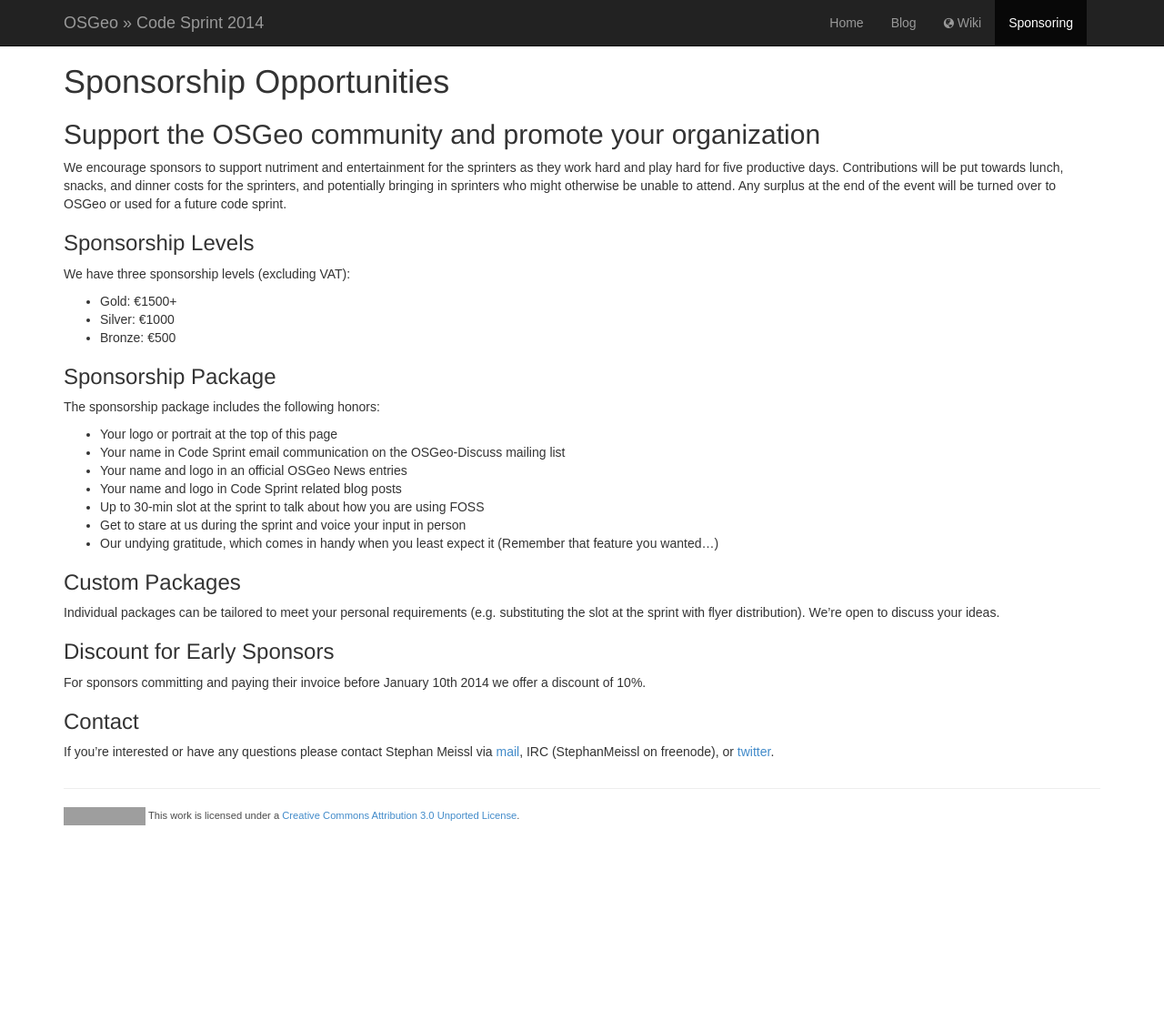
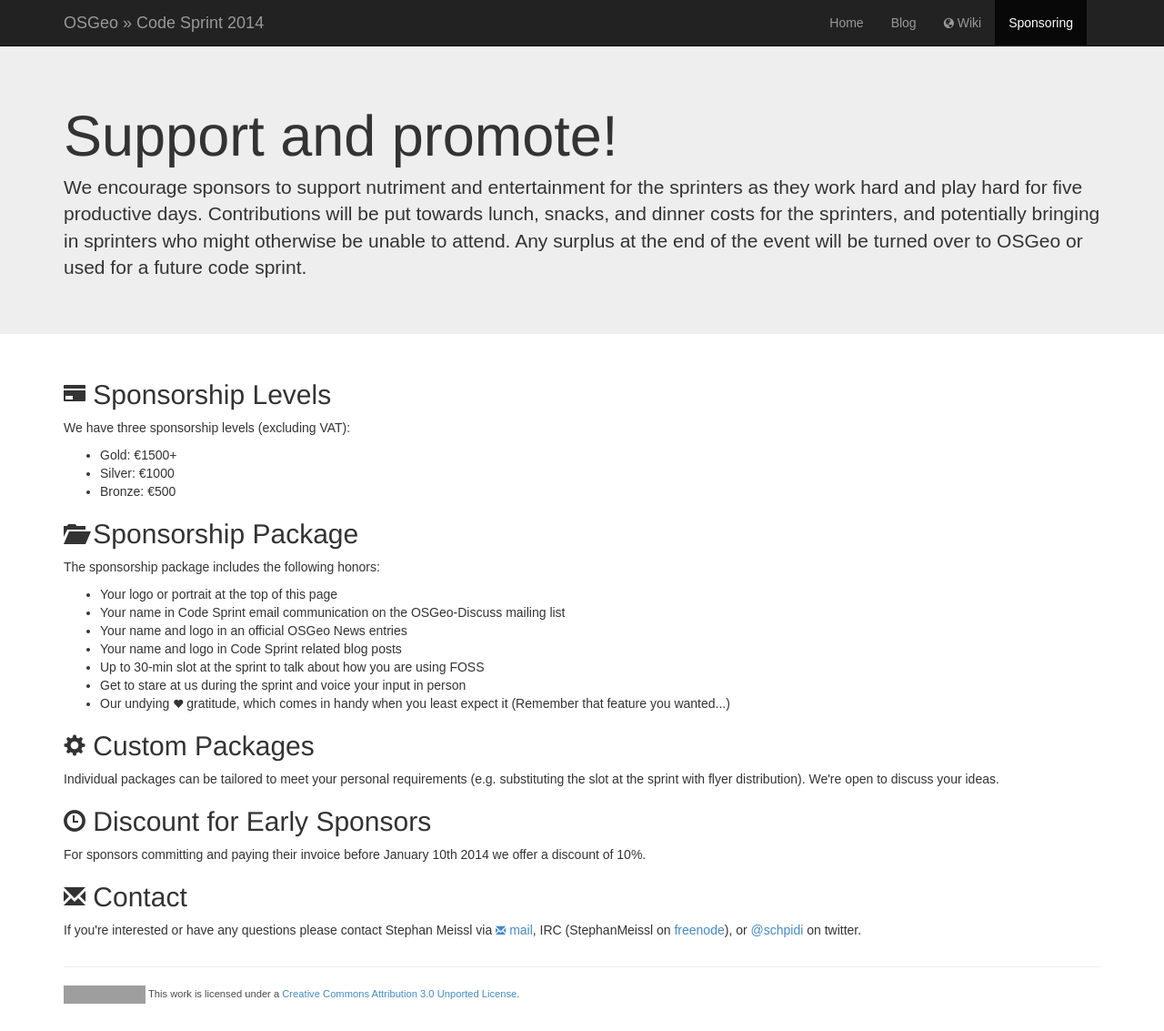
Before and after one commit to EOX-A/vienna_code_sprint_2014, a Jekyll site: the page built from sponsoring.md, in a window 1280 px wide and 1133 px high. Shown: the whole window at 91% size. Built offline with Jekyll 4.4.1, drawn with Linux system fonts in a browser that asks for light colours; some web fonts are replaced; Markdown is read by kramdown in place of the engine named in the settings; a script that is not in the unit is left out; grey boxes are pictures that could not be loaded.

Commit message:
Rewrote Sponsoring with a jumbotron header and more icons

```diff
--- a/css/main.css
+++ b/css/main.css
@@ -5,7 +5,7 @@ body {
   font-family: 'Droid Sans', Arial, sans-serif;
 }
 
-div.jumbotron div.container {
+div.jumbotron.frontpage div.container {
     position: relative;
     text-shadow: 0 0 0.2em #FFF, 0 0 0.2em #FFF;
     background-color: rgba(255, 255, 255, 0.4);
--- a/sponsoring.md
+++ b/sponsoring.md
@@ -1,40 +1,41 @@
 ---
-layout: main
+layout: default
 title:  Sponsorship Opportunities
 ---
+<div class="jumbotron">
+    <div class="container">
+        <h1>Support and promote!</h1>
+        <p>We encourage sponsors to support nutriment and entertainment for the sprinters as they work hard and play hard for five productive days. Contributions will be put towards lunch, snacks, and dinner costs for the sprinters, and potentially bringing in sprinters who might otherwise be unable to attend. Any surplus at the end of the event will be turned over to OSGeo or used for a future code sprint.</p>
+    </div>
+</div>
 
-## Support the OSGeo community and promote your organization
+<div class="container">
+    <h2><span class="glyphicon glyphicon-credit-card" style="font-size: .8em;"></span> Sponsorship Levels</h2>
+    <p>We have three sponsorship levels (excluding VAT):</p>
+    <ul>
+        <li>Gold: €1500+</li>
+        <li>Silver: €1000</li>
+        <li>Bronze: €500</li>
+    </ul>
 
-We encourage sponsors to support nutriment and entertainment for the sprinters as they work hard and play hard for five productive days. Contributions will be put towards lunch, snacks, and dinner costs for the sprinters, and potentially bringing in sprinters who might otherwise be unable to attend. Any surplus at the end of the event will be turned over to OSGeo or used for a future code sprint.
+    <h2><span class="glyphicon glyphicon-folder-open" style="font-size: .8em;"></span> Sponsorship Package</h2>
+    <p>The sponsorship package includes the following honors:</p>
+    <ul>
+        <li>Your logo or portrait at the top of this page</li>
+        <li>Your name in Code Sprint email communication on the OSGeo-Discuss mailing list</li>
+        <li>Your name and logo in an official OSGeo News entries</li>
+        <li>Your name and logo in Code Sprint related blog posts</li>
+        <li>Up to 30-min slot at the sprint to talk about how you are using FOSS</li>
+        <li>Get to stare at us during the sprint and voice your input in person</li>
+        <li>Our undying <span class="glyphicon glyphicon-heart" style="font-size: .8em;"></span> gratitude, which comes in handy when you least expect it (Remember that feature you wanted...)</li>
+    </ul>
 
-### Sponsorship Levels
+    <h2><span class="glyphicon glyphicon-cog" style="font-size: .8em;"></span> Custom Packages</h2>
+    <p>Individual packages can be tailored to meet your personal requirements (e.g. substituting the slot at the sprint with flyer distribution). We're open to discuss your ideas.</p>
 
-We have three sponsorship levels (excluding VAT):
+    <h2><span class="glyphicon glyphicon-time" style="font-size: .8em;"></span> Discount for Early Sponsors</h2>
+    <p>For sponsors committing and paying their invoice before January 10th 2014 we offer a discount of 10%.</p>
 
-* Gold: €1500+
-* Silver: €1000
-* Bronze: €500
-
-### Sponsorship Package
-
-The sponsorship package includes the following honors:
-
-* Your logo or portrait at the top of this page
-* Your name in Code Sprint email communication on the OSGeo-Discuss mailing list
-* Your name and logo in an official OSGeo News entries
-* Your name and logo in Code Sprint related blog posts
-* Up to 30-min slot at the sprint to talk about how you are using FOSS
-* Get to stare at us during the sprint and voice your input in person
-* Our undying gratitude, which comes in handy when you least expect it (Remember that feature you wanted...)
-
-### Custom Packages
-
-Individual packages can be tailored to meet your personal requirements (e.g. substituting the slot at the sprint with flyer distribution). We're open to discuss your ideas.
-
-### Discount for Early Sponsors
-
-For sponsors committing and paying their invoice before January 10th 2014 we offer a discount of 10%.
-
-### Contact
-
-If you're interested or have any questions please contact Stephan Meissl via [mail](mailto:stephan.meissl@eox.at), IRC (StephanMeissl on freenode), or [twitter](https://twitter.com/Schpidi).
+    <h2><span class="glyphicon glyphicon-envelope" style="font-size: .8em;"></span> Contact</h2>
+    <p>If you're interested or have any questions please contact Stephan Meissl via <a href="mailto:stephan.meissl@eox.at"><span class="glyphicon glyphicon-envelope" style="font-size: .8em;"></span> mail</a>, IRC (StephanMeissl on <a href="irc://chat.freenode.net">freenode</a>), or <a href="https://twitter.com/schpidi">@schpidi</a> on twitter.</p>
+</div>
```
Also changed, not shown: index.md (+1 -1 lines).
